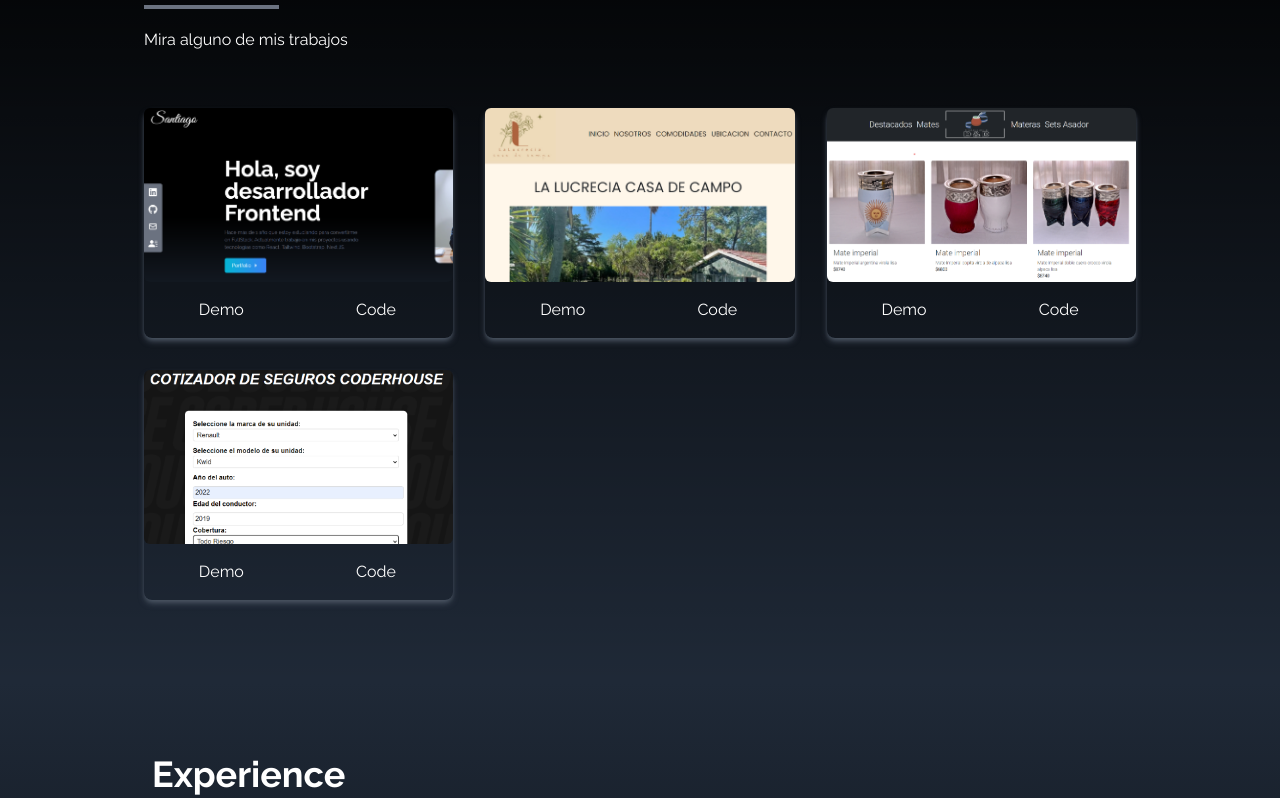
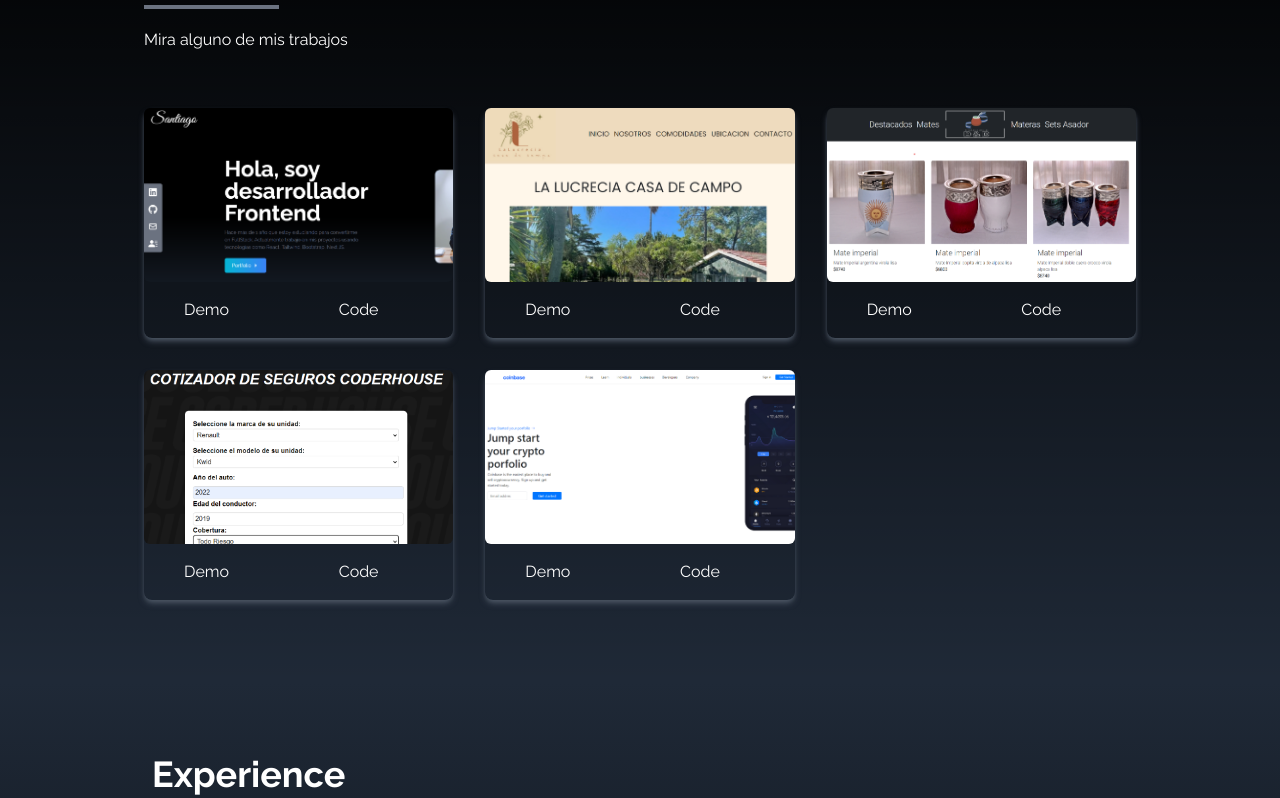
Before and after one commit to santisordi/Pofolio-Santiago, a React (Create React App) app: page / in a window 1280 px wide. Shown: the part 1718-2516 px from the top of the page. Built offline with nearby package versions, Linux system fonts and the light colour scheme.

Commit message:
se agrega nuevo trabajo

```diff
--- a/src/components/Portfolio.jsx
+++ b/src/components/Portfolio.jsx
@@ -3,25 +3,40 @@ import reactPorfolio from "../assets/portfolioimg/PoryectoReactJS-Porfolio.png";
 import webLucrecia from "../assets/portfolioimg/ProyectoWeb-La Lucrecia.png";
 import reactRegionales from "../assets/portfolioimg/ProyectoReactJS-Regionales.png";
 import jsCotizador from "../assets/portfolioimg/ProyectoJS-CotizadorSeguros.png";
+import bsCoinbaseWeb from "../assets/portfolioimg/bsCoinbaseWeb.png";
 
 const Portfolio = () => {
 
   const portfolios = [
     {
       id: 1,
-      src: reactPorfolio
+      src: reactPorfolio,
+      demoHref: "https://santiagosordiportfolio.netlify.app/",
+      codeHref: "https://github.com/santisordi/ReactPorfolio-Santiago"
     },
     {
       id: 2,
-      src: webLucrecia
+      src: webLucrecia,
+      demoHref: "https://app.netlify.com/sites/lalucrecia/overview",
+      codeHref: "https://github.com/santisordi/DesarrolloWeb-LaLucrecia"
     },
     {
       id: 3,
-      src: reactRegionales
+      src: reactRegionales,
+      demoHref: "https://dydregionales.netlify.app/",
+      codeHref: "https://github.com/santisordi/ReactJs-Ecommerce-D-D"
     },
     {
       id: 4,
-      src: jsCotizador
+      src: jsCotizador,
+      demoHref: "https://app.netlify.com/sites/cotizadorseguroscoder/overview",
+      codeHref: "https://github.com/santisordi/JavaScrip-CotizadorSeguros"
+    },
+    {
+      id: 6,
+      src: bsCoinbaseWeb,
+      demoHref: "https://replicasitiocoinbasebootstrap.netlify.app/",
+      codeHref: "https://github.com/santisordi/DesarrolloWeb-ReplicaCoinbase"
     }
   ]
 
@@ -35,12 +50,12 @@ const Portfolio = () => {
           </div>
           <div  className='grid sm:grid-cols-2 md:grid-cols-3 gap-8 px-12 sm:px-0'>
               {
-                portfolios.map(({id, src}) => (
+                portfolios.map(({id, src, demoHref, codeHref}) => (
                     <div key={id} className='shadow-md shadow-gray-600 rounded-lg'>
                       <img src={src} alt='imagen proyecto react porfolio' className='rounded-md duration-200 hover:scale-105'/>
                       <div className='flex justify-center items-center'>
-                          <button className="w-1/2 px-6 m-4 duration-200 hover:scale-105">Demo</button>
-                          <button className="w-1/2 px-6 m-4 duration-200 hover:scale-105">Code</button>
+                      <a href={demoHref} target="_blank" rel="noopener noreferrer" className="w-1/2 px-6 m-4 duration-200 hover:scale-105">Demo</a>
+                <a href={codeHref} target="_blank" rel="noopener noreferrer" className="w-1/2 px-6 m-4 duration-200 hover:scale-105">Code</a>
                       </div>
                     </div>
                 ))
```
Also changed, not shown: src/assets/portfolioimg/bsCoinbaseWeb.png (added).
